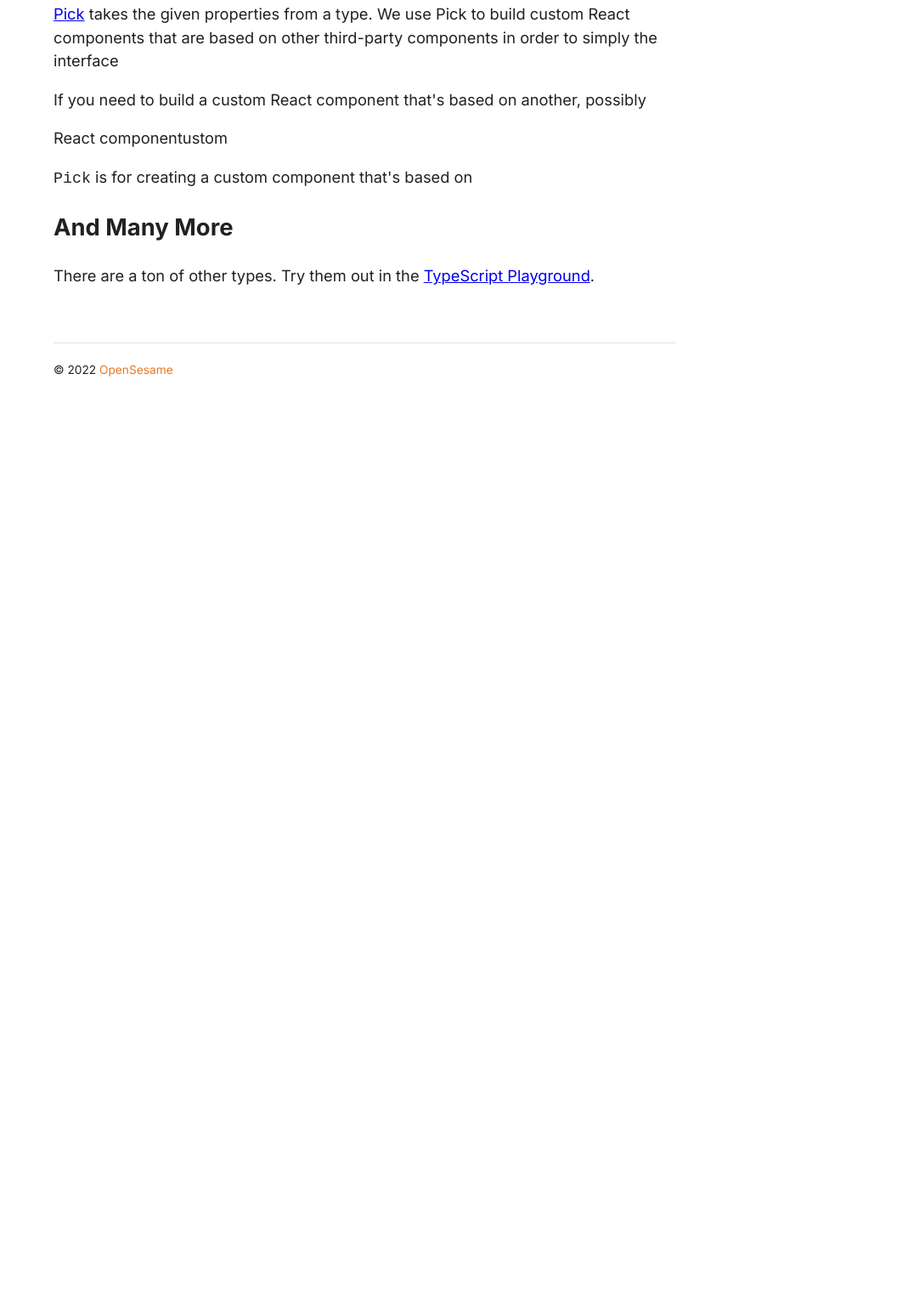
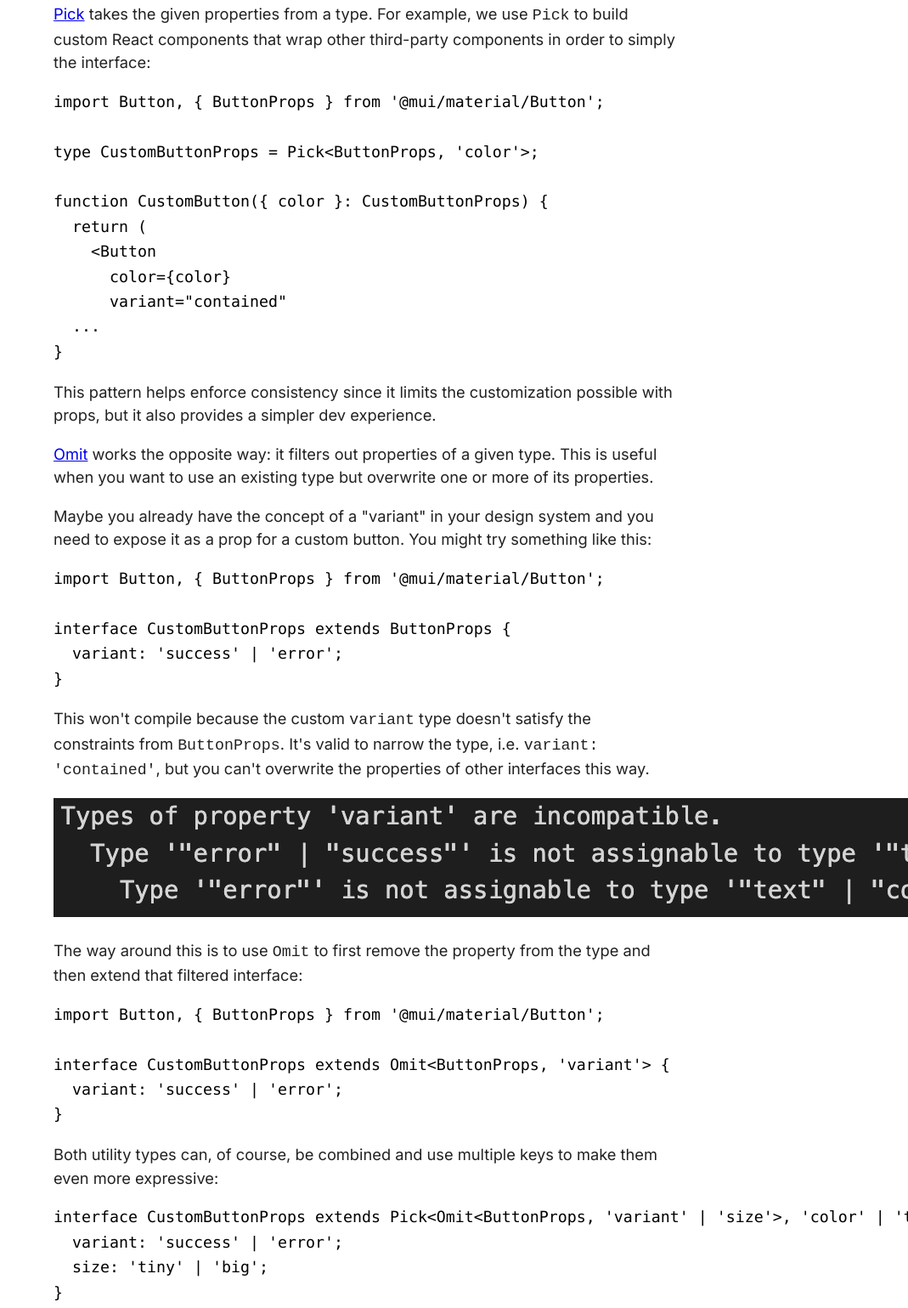
Before and after one commit to OpenSesame/engineering-blog, a Gatsby site: page /typescript-utility-types/ in a window 1280 px wide. Shown: the part 6265-7804 px from the top of the page at 85% size, without its empty margins (211-1280 px from the left). Before the commit the page ends 6776 px from the top, so only its background shows below. Built offline with nearby package versions, Linux system fonts and the light colour scheme; Gatsby itself is replaced by a stand-in of ours; some packages are replaced by stand-ins of ours; code samples lack their colours.

Commit message:
Update Blog “typescript-utility-types/index”

````diff
--- a/content/blog/typescript-utility-types/index.md
+++ b/content/blog/typescript-utility-types/index.md
@@ -41,7 +41,7 @@ const languages: LanguageName = {
 
 If I try to add German to this list, the compiler displays a nice error.
 
-![TypeScript compile error.](screen-shot-2022-08-16-at-5.29.58-pm.png "Error")
+![TypeScript compilation error](screen-shot-2022-08-16-at-5.29.58-pm.png "TypeScript compilation error")
 
 Another common use case is transforming the values of an object to a different type. Instead of maintaining a type that’s just used for the keys of other types, we can use the `keyof` keyword:
 
@@ -88,18 +88,67 @@ The opposite of `Partial` is `Required`—it makes all the properties of a type
 
 Sometimes you just need a subset of properties from a given type. Instead of creating a new type with values that are duplicated elsewhere in the codebase, you can use `Pick` and `Omit`.
 
-[P﻿ick](https://www.typescriptlang.org/docs/handbook/utility-types.html#picktype-keys) takes the given properties from a type. We use Pick to build custom React components that are based on other third-party components in order to simply the interface
+[P﻿ick](https://www.typescriptlang.org/docs/handbook/utility-types.html#picktype-keys) takes the given properties from a type. For example, we use `Pick` to build custom React components that wrap other third-party components in order to simply the interface:
+
+```typescript
+import Button, { ButtonProps } from '@mui/material/Button';
+
+type CustomButtonProps = Pick<ButtonProps, 'color'>;
+
+function CustomButton({ color }: CustomButtonProps) {
+  return (
+    <Button
+      color={color}
+      variant="contained"
+  ...
+}
+```
+
+T﻿his pattern helps enforce consistency since it limits the customization possible with props, but it also provides a simpler dev experience.
+
+[O﻿mit](https://www.typescriptlang.org/docs/handbook/utility-types.html#omittype-keys) works the opposite way: it filters out properties of a given type. This is useful when you want to use an existing type but overwrite one or more of its properties.
+
+Maybe you already have the concept of a "variant" in your design system and you need to expose it as a prop for a custom button. You might try something like this:
+
+```typescript
+import Button, { ButtonProps } from '@mui/material/Button';
+
+interface CustomButtonProps extends ButtonProps {
+  variant: 'success' | 'error';
+}
+```
+
+This won't compile because the custom `variant` type doesn't satisfy the constraints from `ButtonProps`. It's valid to narrow the type, i.e. `variant: 'contained'`, but you can't overwrite the properties of other interfaces this way.
+
+![TypeScript compilation error](screen-shot-2022-09-26-at-12.12.20-pm.png "TypeScript compilation error")
+
+T﻿he way around this is to use `Omit` to first remove the property from the type and then extend that filtered interface:
+
+```typescript
+import Button, { ButtonProps } from '@mui/material/Button';
+
+interface CustomButtonProps extends Omit<ButtonProps, 'variant'> {
+  variant: 'success' | 'error';
+}
+```
+
+B﻿oth utility types can, of course, be combined and use multiple keys to make them even more expressive:
+
+```typescript
+interface CustomButtonProps extends Pick<Omit<ButtonProps, 'variant' | 'size'>, 'color' | 'type'> {
+  variant: 'success' | 'error';
+  size: 'tiny' | 'big';
+}
+```
+
+## A﻿nd Many More
+
+TypeScript gives us many more utility types. You can try them all out in the official [Playground example](https://www.typescriptlang.org/play?&q=239).
+
+official he
+
+you can try them out  andhese examples just scratch the surface of what you can do with them.
 
 
 
-I﻿f you need to build a custom React component that's based on another, possibly
-
-React componentustom
-
-
-
-`Pick` is for creating a custom component that's based on
-
-## A﻿nd Many More
-
-T﻿here are a ton of other types. Try them out in the [TypeScript Playground](https://www.typescriptlang.org/play?strictNullChecks=true&q=171#example/built-in-utility-types).
+T﻿here are a ton of other types. Try them out in the hese[TypeScript Playground](https://www.typescriptlang.org/play?strictNullChecks=true&q=171#example/built-in-utility-types).
````
Also changed, not shown: content/blog/typescript-utility-types/screen-shot-2022-09-26-at-12.12.20-pm.png (added).
